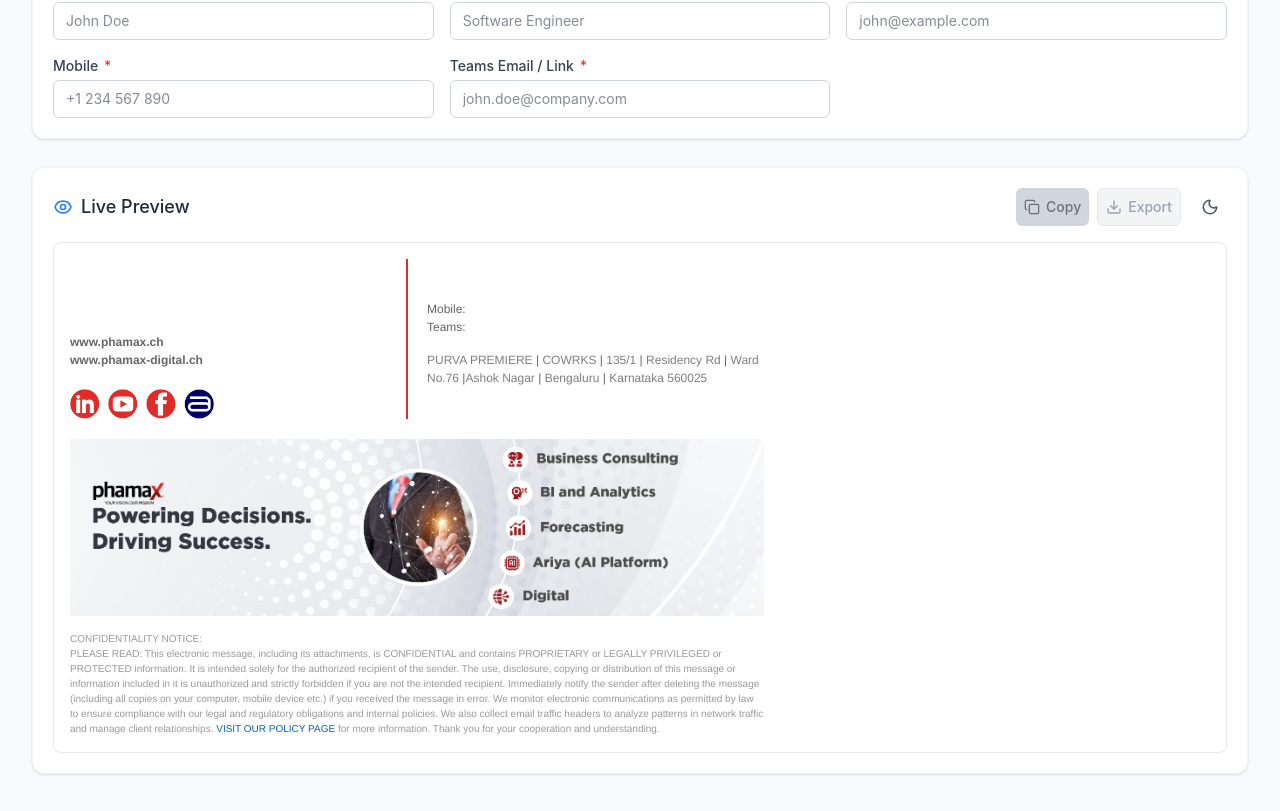
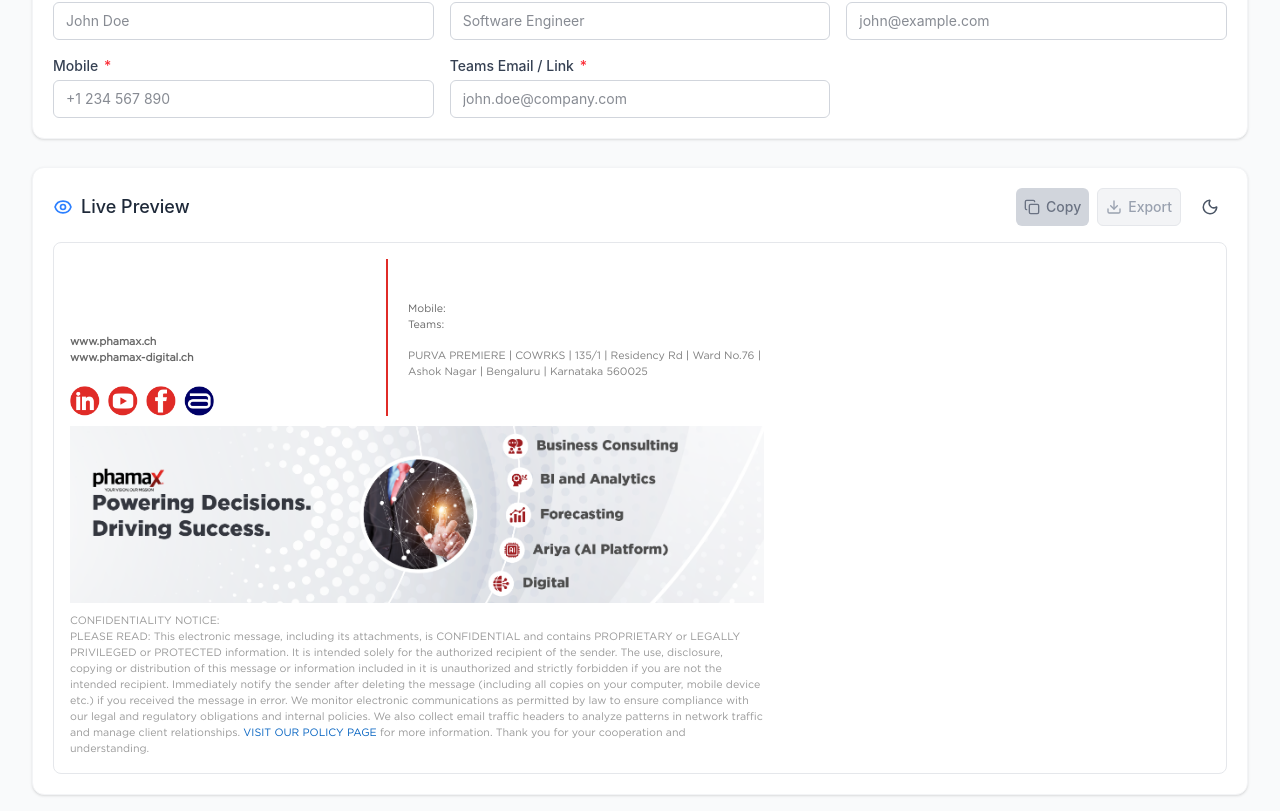
Before and after one commit to trivedi-vatsal/phamax-signature-hub, a React (Vite) app: page / in a window 1280 px wide. Shown: the part 250-1061 px from the top of the page. Before the commit the page ends 1040 px from the top, so only its background shows below. Built offline with nearby package versions, Linux system fonts and the light colour scheme.

Commit message:
feat : Add Gotham fonts

```diff
--- a/src/components/SignaturePreview.tsx
+++ b/src/components/SignaturePreview.tsx
@@ -25,6 +25,9 @@ export const SignaturePreview: React.FC<SignaturePreviewProps> = ({
 
   // Compute the absolute base URL for images
   const baseUrl = `${window.location.origin}${import.meta.env.BASE_URL}`;
+
+  const FONT_FAMILY =
+    '"Gotham", "Helvetica Neue", Helvetica, Arial, sans-serif';
 
   const isComplete =
     data.fullName.trim() !== "" &&
@@ -188,9 +191,8 @@ ${previewRef.current.innerHTML}
           <div
             ref={previewRef}
             style={{
-              fontFamily:
-                '"Gotham", "Helvetica Neue", Helvetica, Arial, sans-serif',
-              fontSize: "14px",
+              fontFamily: FONT_FAMILY,
+              fontSize: "8pt",
               lineHeight: "1.4",
               color: isDarkMode ? "#e5e7eb" : "#333333",
             }}
@@ -231,15 +233,15 @@ ${previewRef.current.innerHTML}
                             style={{
                               padding: "0",
                               verticalAlign: "top",
-                              width: "337px",
+                              width: "300px",
                             }}
                           >
                             <div
                               style={{
-                                fontSize: "15.3px",
+                                fontFamily: FONT_FAMILY,
+                                fontSize: "12pt",
                                 fontWeight: "bold",
                                 color: isDarkMode ? "#e5e7eb" : "#000000",
-                                marginBottom: "20px",
                               }}
                             >
                               {data.fullName || "\u00A0"}
@@ -260,10 +262,10 @@ ${previewRef.current.innerHTML}
                           >
                             <div
                               style={{
-                                fontSize: "15.3px",
+                                fontFamily: FONT_FAMILY,
+                                fontSize: "12pt",
                                 fontWeight: "bold",
                                 color: "#7f7f7f",
-                                marginBottom: "20px",
                               }}
                             >
                               {data.designation || "\u00A0"}
@@ -271,10 +273,37 @@ ${previewRef.current.innerHTML}
                           </td>
                         </tr>
                         <tr>
+                          <td
+                            style={{
+                              height: "20px",
+                              lineHeight: 0,
+                              fontSize: 0,
+                            }}
+                          >
+                            &nbsp;
+                          </td>
+                          <td
+                            style={{
+                              width: "20px",
+                              borderLeft: "2.5px solid #e02b27",
+                            }}
+                          ></td>
+                          <td
+                            style={{
+                              height: "20px",
+                              lineHeight: 0,
+                              fontSize: 0,
+                            }}
+                          >
+                            &nbsp;
+                          </td>
+                        </tr>
+                        <tr>
                           <td style={{ padding: "0", verticalAlign: "top" }}>
                             <div
                               style={{
-                                fontSize: "12px",
+                                fontFamily: FONT_FAMILY,
+                                fontSize: "8pt",
                                 fontWeight: "bold",
                                 marginBottom: "15px",
                                 minHeight: "18px",
@@ -283,6 +312,7 @@ ${previewRef.current.innerHTML}
                               <a
                                 href={`mailto:${data.email}`}
                                 style={{
+                                  fontFamily: FONT_FAMILY,
                                   color: "#0563C1",
                                   textDecoration: data.email
                                     ? "underline"
@@ -295,7 +325,8 @@ ${previewRef.current.innerHTML}
 
                             <div
                               style={{
-                                fontSize: "12px",
+                                fontFamily: FONT_FAMILY,
+                                fontSize: "8pt",
                                 fontWeight: "bold",
                                 lineHeight: "1.5",
                               }}
@@ -303,6 +334,7 @@ ${previewRef.current.innerHTML}
                               <a
                                 href={`https://${data.website1.replace(/^https?:\/\//, "")}`}
                                 style={{
+                                  fontFamily: FONT_FAMILY,
                                   color: "#666666",
                                   textDecoration: "none",
                                 }}
@@ -313,6 +345,7 @@ ${previewRef.current.innerHTML}
                               <a
                                 href={`https://${data.website2.replace(/^https?:\/\//, "")}`}
                                 style={{
+                                  fontFamily: FONT_FAMILY,
                                   color: "#666666",
                                   textDecoration: "none",
                                 }}
@@ -398,14 +431,17 @@ ${previewRef.current.innerHTML}
                           <td style={{ padding: "0", verticalAlign: "top" }}>
                             <div
                               style={{
-                                fontSize: "12px",
+                                fontFamily: FONT_FAMILY,
+                                fontSize: "8pt",
                                 lineHeight: "1.5",
                                 marginBottom: "15px",
                               }}
                             >
                               {data.templateType === "International" && (
                                 <>
-                                  <span style={{ color: "#666666" }}>Phone: </span>
+                                  <span style={{ color: "#666666" }}>
+                                    Phone:{" "}
+                                  </span>
                                   <span style={{ color: "#7F7F7F" }}>
                                     {data.phone || "\u00A0"}
                                   </span>
@@ -421,6 +457,7 @@ ${previewRef.current.innerHTML}
                               <a
                                 href={`mailto:${data.teams}`}
                                 style={{
+                                  fontFamily: FONT_FAMILY,
                                   color: isDarkMode ? "#e5e7eb" : "#000000",
                                   textDecoration: data.teams
                                     ? "underline"
@@ -434,27 +471,34 @@ ${previewRef.current.innerHTML}
 
                             <div
                               style={{
-                                fontSize: "12px",
+                                fontFamily: FONT_FAMILY,
+                                fontSize: "8pt",
                                 lineHeight: "1.5",
                                 color: "#7F7F7F",
                               }}
                             >
                               {data.templateType === "International" ? (
                                 <>
-                                  phamax AG <span style={{ color: "#666666" }}>|</span>{" "}
-                                  Bahnhofstrasse 29 <span style={{ color: "#666666" }}>|</span>{" "}
-                                  6300 Zug <span style={{ color: "#666666" }}>|</span>{" "}
+                                  phamax AG{" "}
+                                  <span style={{ color: "#666666" }}>|</span>{" "}
+                                  Bahnhofstrasse 29{" "}
+                                  <span style={{ color: "#666666" }}>|</span>{" "}
+                                  6300 Zug{" "}
+                                  <span style={{ color: "#666666" }}>|</span>{" "}
                                   Switzerland
                                 </>
                               ) : (
                                 <>
                                   PURVA PREMIERE{" "}
-                                  <span style={{ color: "#666666" }}>|</span> COWRKS{" "}
-                                  <span style={{ color: "#666666" }}>|</span> 135/1{" "}
+                                  <span style={{ color: "#666666" }}>|</span>{" "}
+                                  COWRKS{" "}
+                                  <span style={{ color: "#666666" }}>|</span>{" "}
+                                  135/1{" "}
                                   <span style={{ color: "#666666" }}>|</span>{" "}
                                   Residency Rd{" "}
-                                  <span style={{ color: "#666666" }}>|</span> Ward
-                                  No.76 <span style={{ color: "#666666" }}>|</span>
+                                  <span style={{ color: "#666666" }}>|</span>{" "}
+                                  Ward No.76{" "}
+                                  <span style={{ color: "#666666" }}>|</span>{" "}
                                   Ashok Nagar{" "}
                                   <span style={{ color: "#666666" }}>|</span>{" "}
                                   Bengaluru{" "}
@@ -470,7 +514,7 @@ ${previewRef.current.innerHTML}
                   </td>
                 </tr>
                 <tr>
-                  <td style={{ paddingTop: "20px" }}>
+                  <td style={{ paddingTop: "10px" }}>
                     <a href="https://phamax.ch/">
                       <img
                         src={`${baseUrl}image005.png`}
@@ -488,14 +532,13 @@ ${previewRef.current.innerHTML}
                   </td>
                 </tr>
                 <tr>
-                  <td style={{ paddingTop: "15px" }}>
+                  <td style={{ paddingTop: "10px" }}>
                     <div
                       style={{
-                        fontSize: "10px",
+                        fontFamily: FONT_FAMILY,
+                        fontSize: "8pt",
                         color: "#999999",
                         lineHeight: "1.5",
-                        fontFamily:
-                          '"Gotham", "Helvetica Neue", Helvetica, Arial, sans-serif',
                       }}
                     >
                       CONFIDENTIALITY NOTICE:
@@ -517,7 +560,11 @@ ${previewRef.current.innerHTML}
                       manage client relationships.{" "}
                       <a
                         href="https://phamax.ch/privacy-policy/"
-                        style={{ color: "#0563C1", textDecoration: "none" }}
+                        style={{
+                          fontFamily: FONT_FAMILY,
+                          color: "#0563C1",
+                          textDecoration: "none",
+                        }}
                       >
                         VISIT OUR POLICY PAGE
                       </a>{" "}
--- a/src/index.css
+++ b/src/index.css
@@ -1,4 +1,12 @@
 @import "tailwindcss";
+
+@font-face {
+  font-family: 'Gotham';
+  src: url('./assets/gothambook-webfont.woff2') format('woff2'),
+       url('./assets/gothambook-webfont.woff') format('woff');
+  font-weight: normal;
+  font-style: normal;
+}
 
 @layer base {
   body {
```
Also changed, not shown: src/assets/gothambook-webfont.woff (added), src/assets/gothambook-webfont.woff2 (added).
